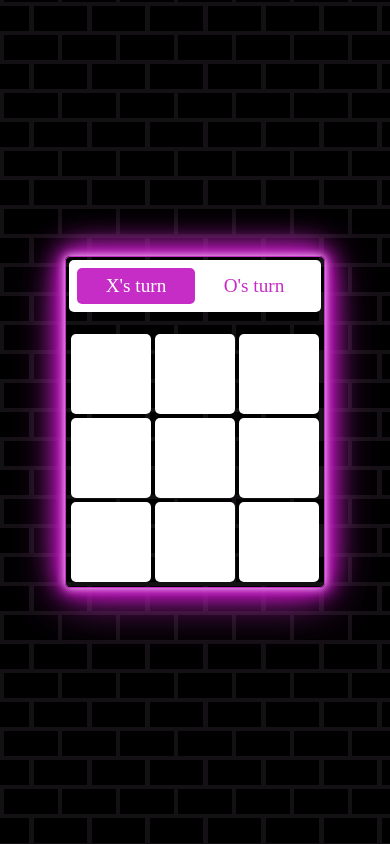
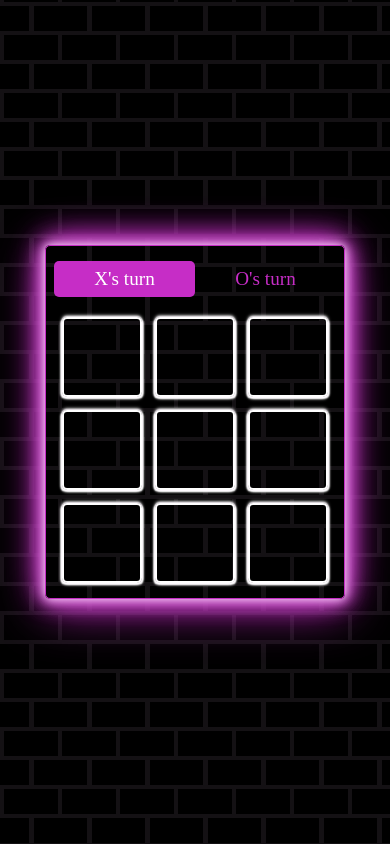
Before and after one commit to 1iceberg1/Tic-Tac-Toe, a plain HTML site: page index.html in a window 390 px wide. Both pictures are taken after a click on the button "Player (X)". Drawn offline with Linux system fonts and the light colour scheme.

Commit message:
update playboard style for mobile design

```diff
--- a/style.css
+++ b/style.css
@@ -17,7 +17,7 @@ body {
 
 :root {
   --pink: #c62dc6;
-  --pink-shadow: #b505b5;
+  --pink-shadow: #c04cc0;
 }
 
 .show {
@@ -31,6 +31,8 @@ body {
 .select-box,
 .playboard,
 .result-box {
+  width: 300px;
+  height: auto;
   position: absolute;
   top: 50%;
   left: 50%;
@@ -45,12 +47,6 @@ body {
     0 -0.5rem 2rem var(--pink), 0 0.5rem 3rem var(--pink);
 }
 
-.select-box {
-  width: 300px;
-  height: 215px;
-  border-radius: 5px;
-}
-
 .select-box h1 {
   font-size: 1.8rem;
   text-align: center;
@@ -60,7 +56,7 @@ body {
 }
 
 .select-box .content {
-  margin: 0 15px;
+  margin-bottom: 20px;
 }
 
 .title {
@@ -98,23 +94,19 @@ body {
 /* playboard */
 .playboard {
   display: none;
-  /* opacity: 0;
-  pointer-events: none;
-  transform: translate(-50%, -50%) scale(-0.95); */
+  flex-direction: column;
+  align-items: center;
+  gap: 20px;
+  padding: 15px 8px;
 }
 
 .playboard.show {
-  display: block;
-  /* opacity: 1;
-  pointer-events: auto;
-  transform: translate(-50%, -50%) scale(1); */
+  display: flex;
 }
 
 .playboard .detail {
   width: 100%;
-  background-color: white;
-  padding: 8px;
-  border-radius: 5px;
+  background-color: transparent;
 }
 
 .playboard .detail .player {
@@ -126,7 +118,7 @@ body {
 
 .playboard .detail span {
   width: 100%;
-  color: #c62dc6;
+  color: var(--pink);
   text-align: center;
   border-radius: 5px;
   padding: 7px;
@@ -147,13 +139,13 @@ body {
   left: 0;
   width: 50%;
   height: 100%;
-  background-color: #c62dc6;
+  background-color: var(--pink);
   border-radius: 5px;
   z-index: 2;
 }
 
 .player.active span:first-child {
-    color: #c62dc6;
+    color: var(--pink);
 }
 .player.active span:nth-child(2) {
     color: white;
@@ -163,36 +155,45 @@ body {
 }
 
 .playboard .play-area {
-  margin-top: 20px;
+  display: flex;
+  flex-direction: column;
+  align-items: center;
+  gap: 13px;
+  text-shadow: 0 0 0 #fff, 0 0 1rem var(--pink-shadow),
+    -0.2rem 0.1rem 1rem var(--pink-shadow), 0.2rem 0.1rem 1rem var(--pink-shadow),
+    0 -0.5rem 2rem var(--pink), 0 0.5rem 2rem var(--pink);
 }
 
 .playboard .play-area section {
   display: flex;
+  gap: 13px;
 }
 
 .play-area section span {
   width: 80px;
   height: 80px;
-  background: white;
   border-radius: 5px;
-  margin: 2px;
   display: block;
   font-size: 40px;
   line-height: 80px;
   text-align: center;
-  color: #c62dc6;
+  color: var(--pink);
+  cursor: pointer;
+  border: 2px solid #fff;
+  box-shadow: 0 0 0.1rem #ffe6ff, 0 0 0.1rem #fff,
+    -0.1rem 0.1rem 0.1rem #fff, 0.1rem 0.1rem 0.1rem #fff,
+    0 -0.1rem 0.2rem #fff, 0 0.1rem 0.2rem #fff;
 }
 
 /* result box */
 .result-box {
-  background-color: white;
+  /* background-color: white; */
   padding: 20px;
   border-radius: 5px;
-  max-width: 350px;
-  width: 100%;
-  opacity: 0;
-  pointer-events: none;
-  transform: translate(-50%, -50%) scale(0.95);
+  display: none;
+  /* opacity: 0; */
+  /* pointer-events: none; */
+  /* transform: translate(-50%, -50%) scale(0.95); */
 }
 
 .result-box.show {
```
